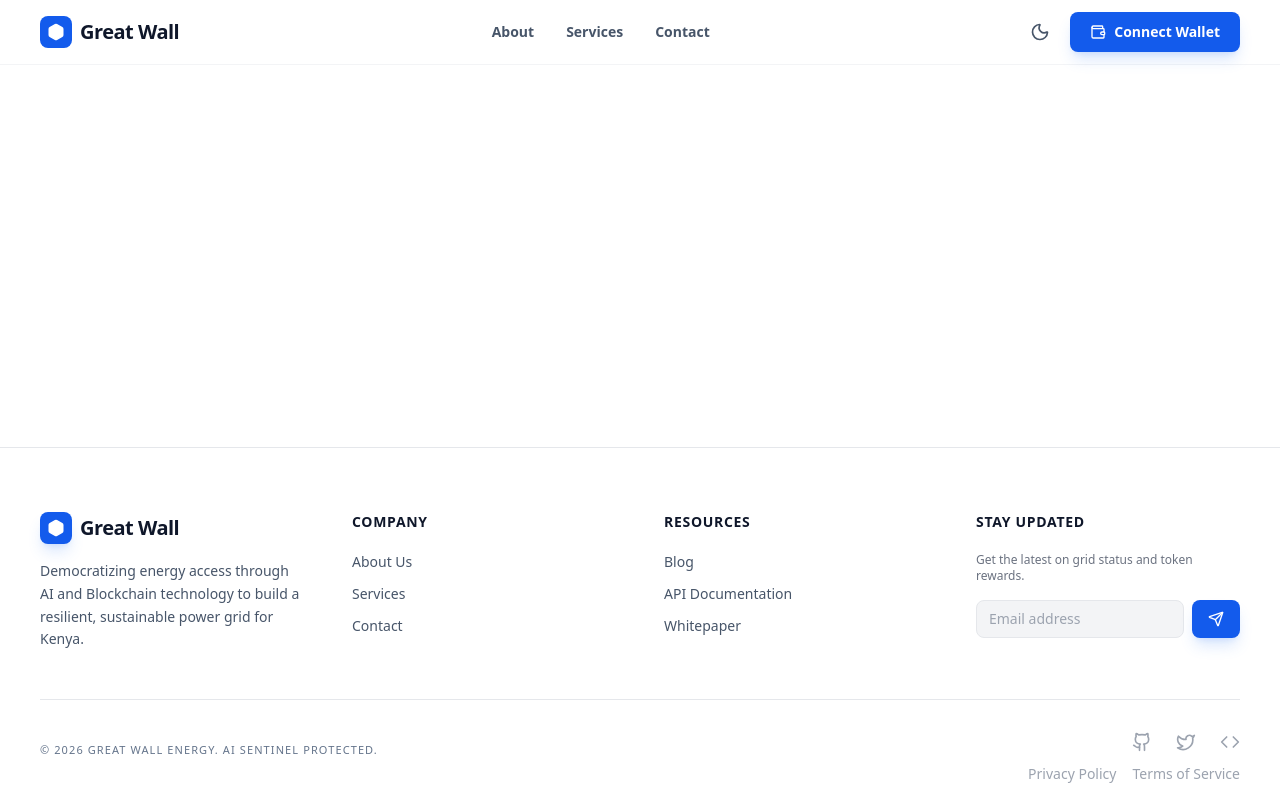
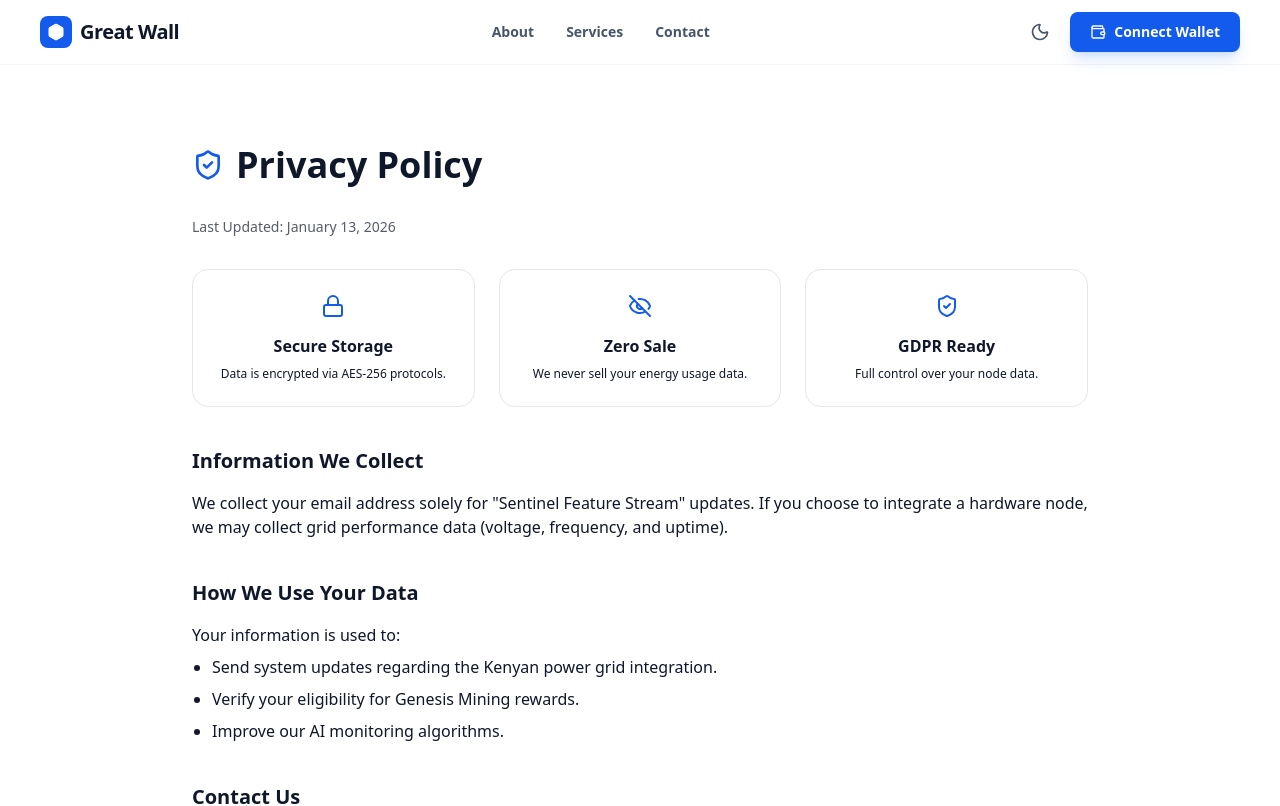
Before and after one commit to JAM3S11/greatwall, a React (Vite) app: page /privacypolicy in a window 1280 px wide. Shown: the top 806 px of the page. Built offline with nearby package versions, Linux system fonts and the light colour scheme.

Commit message:
Update commit

```diff
--- a/src/App.jsx
+++ b/src/App.jsx
@@ -12,6 +12,8 @@ import APIPage from "./pages/APIPage.jsx";
 import WhitePaperPage from "./pages/WhitePaperPage.jsx";
 import LoginPage from "./pages/LoginPage.jsx";
 import { Toaster } from "react-hot-toast";
+import PrivacyPolicy from "./policy/PrivacyPolicy.jsx";
+import TermsOfService from "./policy/TermsOfService.jsx";
 
 export default function App() {
   return (
@@ -29,6 +31,8 @@ export default function App() {
             <Route path="/api" element={<APIPage />} />
             <Route path="/whitepaper" element={<WhitePaperPage />} />
             <Route path="/login" element={<LoginPage />} />
+            <Route path="/privacypolicy" element={<PrivacyPolicy />} />
+            <Route path="/termsofservice" element={<TermsOfService />} />
           </Routes>
         </main>
 
--- a/src/common/Footer.jsx
+++ b/src/common/Footer.jsx
@@ -132,9 +132,9 @@ const Footer = () => {
               <a href="https://twitter.com" target="_blank" rel="noopener noreferrer" className="hover:text-[#135bec] transition-colors" disabled><TwitterIcon size={20} /></a>
               <Link to="/" onClick={scrollToTop} className="hover:text-[#135bec] transition-colors"><Code size={20} /></Link>
             </div>
-            <div className='flex gap-4 text-gray-400 dark:text-gray-100 -mb-4'>
-              <a className='hover:text-[#135bec] transition-colors text-sm font-light cursor-pointer'>Privacy Policy</a>
-              <a className='hover:text-[#135bec] transition-colors text-sm font-light cursor-pointer'>Terms of Service</a>
+            <div className='flex gap-4 text-slate-500 dark:text-gray-300'>
+              <Link to='/privacypolicy' className='hover:text-[#135bec] transition-colors text-sm font-light cursor-pointer' onClick={scrollToTop}>Privacy Policy</Link>
+              <Link to='/termsofservice' className='hover:text-[#135bec] transition-colors text-sm font-light cursor-pointer' onClick={scrollToTop}>Terms of Service</Link>
             </div>
           </div>
         </div>
--- a/src/pages/ContactUsPage.jsx
+++ b/src/pages/ContactUsPage.jsx
@@ -135,12 +135,13 @@ const ContactUsPage = () => {
 
               <div className="space-y-4">
                 {[
-                  { icon: Mail, label: 'Email Us', val: 'support@greatwall.ke', sub: 'jdndirangu2020@gmail.com' },
-                  { icon: Phone, label: 'Call Us', val: '+254 716 041 419' },
+                  { icon: Mail, label: 'Email Us', val: 'support@greatwall.ke', sub: 'jdndirangu2020@gmail.com', href: 'mailto:jdndirangu2020@gmail.com' },
+                  { icon: Phone, label: 'Call Us', val: '+254 716 041 419', href: '+254716041419' },
                   { icon: MapPin, label: 'Visit HQ', val: 'Great Wall Tower, Nairobi' }
                 ].map((item, idx) => (
-                  <motion.div
+                  <motion.a
                     key={idx}
+                    href={item.href}
                     initial={{ opacity: 0, x: -20 }}
                     whileInView={{ opacity: 1, x: 0 }}
                     transition={{ delay: 0.5 + (idx * 0.1) }}
@@ -154,7 +155,7 @@ const ContactUsPage = () => {
                         {item.val} {item.sub && <span className='text-xs text-gray-400 block font-normal'>{item.sub}</span>}
                       </p>
                     </div>
-                  </motion.div>
+                  </motion.a>
                 ))}
               </div>
             </motion.div>
--- /dev/null
+++ b/src/policy/PrivacyPolicy.jsx
@@ -0,0 +1,61 @@
+import React, { useEffect } from 'react';
+import { ShieldCheck, Lock, EyeOff } from 'lucide-react';
+
+const PrivacyPolicy = () => {
+  useEffect(() => { window.scrollTo(0, 0); }, []);
+
+  return (
+    <div className="min-h-screen bg-white dark:bg-[#070c1a] text-slate-900 dark:text-gray-300 py-20 px-4">
+      <div className="max-w-4xl mx-auto">
+        <div className="flex items-center gap-3 mb-8">
+          <ShieldCheck className="text-[#135bec]" size={32} />
+          <h1 className="text-4xl font-bold dark:text-white">Privacy Policy</h1>
+        </div>
+
+        <p className="mb-8 text-sm opacity-70">Last Updated: January 13, 2026</p>
+
+        <section className="space-y-10">
+          <div className="grid md:grid-cols-3 gap-6">
+            <div className="p-6 border border-gray-200 dark:border-[#232f48] rounded-2xl text-center">
+              <Lock className="mx-auto mb-4 text-[#135bec]" />
+              <h3 className="font-bold mb-2">Secure Storage</h3>
+              <p className="text-xs">Data is encrypted via AES-256 protocols.</p>
+            </div>
+            <div className="p-6 border border-gray-200 dark:border-[#232f48] rounded-2xl text-center">
+              <EyeOff className="mx-auto mb-4 text-[#135bec]" />
+              <h3 className="font-bold mb-2">Zero Sale</h3>
+              <p className="text-xs">We never sell your energy usage data.</p>
+            </div>
+            <div className="p-6 border border-gray-200 dark:border-[#232f48] rounded-2xl text-center">
+              <ShieldCheck className="mx-auto mb-4 text-[#135bec]" />
+              <h3 className="font-bold mb-2">GDPR Ready</h3>
+              <p className="text-xs">Full control over your node data.</p>
+            </div>
+          </div>
+
+          <div>
+            <h2 className="text-xl font-semibold dark:text-white mb-4">Information We Collect</h2>
+            <p>We collect your email address solely for "Sentinel Feature Stream" updates. If you choose to integrate a hardware node, we may collect grid performance data (voltage, frequency, and uptime).</p>
+          </div>
+
+          <div>
+            <h2 className="text-xl font-semibold dark:text-white mb-4">How We Use Your Data</h2>
+            <p>Your information is used to:</p>
+            <ul className="list-disc pl-5 mt-2 space-y-2">
+              <li>Send system updates regarding the Kenyan power grid integration.</li>
+              <li>Verify your eligibility for Genesis Mining rewards.</li>
+              <li>Improve our AI monitoring algorithms.</li>
+            </ul>
+          </div>
+
+          <div>
+            <h2 className="text-xl font-semibold dark:text-white mb-4">Contact Us</h2>
+            <p>For any privacy concerns, reach out to our data protection officer at: <span className="text-[#135bec]">support@greatwall.energy</span></p>
+          </div>
+        </section>
+      </div>
+    </div>
+  );
+};
+
+export default PrivacyPolicy;
--- /dev/null
+++ b/src/policy/TermsOfService.jsx
@@ -0,0 +1,50 @@
+import React, { useEffect } from 'react';
+import { ShieldCheck, Scale, AlertTriangle } from 'lucide-react';
+
+const TermsOfService = () => {
+  useEffect(() => { window.scrollTo(0, 0); }, []);
+
+  return (
+    <div className="min-h-screen bg-white dark:bg-[#070c1a] text-slate-900 dark:text-gray-300 py-20 px-4">
+      <div className="max-w-4xl mx-auto">
+        <div className="flex items-center gap-3 mb-8">
+          <Scale className="text-[#135bec]" size={32} />
+          <h1 className="text-4xl font-bold dark:text-white">Terms of Service</h1>
+        </div>
+
+        <p className="mb-8 text-sm opacity-70">Last Updated: January 13, 2026</p>
+
+        <section className="space-y-8">
+          <div>
+            <h2 className="text-xl font-semibold dark:text-white mb-4">1. Acceptance of Terms</h2>
+            <p>By accessing the Great Wall Sentinel network, you agree to be bound by these Terms. If you do not agree, please do not use our services or join the network node list.</p>
+          </div>
+
+          <div className="bg-blue-50 dark:bg-blue-900/10 border-l-4 border-[#135bec] p-6 rounded-r-lg">
+            <h2 className="text-xl font-semibold dark:text-white mb-4 flex items-center gap-2">
+              <AlertTriangle size={20} className="text-[#135bec]" />
+              Energy & Blockchain Disclaimer
+            </h2>
+            <p>Great Wall Energy provides AI-driven monitoring for power grids. We do not guarantee 100% uptime of the physical energy grid. Token rewards and "Genesis Mining Privileges" are subject to network participation and market volatility.</p>
+          </div>
+
+          <div>
+            <h2 className="text-xl font-semibold dark:text-white mb-4">2. Sentinel Node Participation</h2>
+            <p>Users registering as "Sentinel Nodes" are participating in a decentralized energy monitoring initiative. You are responsible for maintaining the security of the email and credentials associated with your node.</p>
+          </div>
+
+          <div>
+            <h2 className="text-xl font-semibold dark:text-white mb-4">3. Prohibited Conduct</h2>
+            <ul className="list-disc pl-5 space-y-2">
+              <li>Attempting to bypass grid monitoring security protocols.</li>
+              <li>Providing false information during registration.</li>
+              <li>Using the platform for any illegal energy trading activities in Kenya or elsewhere.</li>
+            </ul>
+          </div>
+        </section>
+      </div>
+    </div>
+  );
+};
+
+export default TermsOfService;
```
